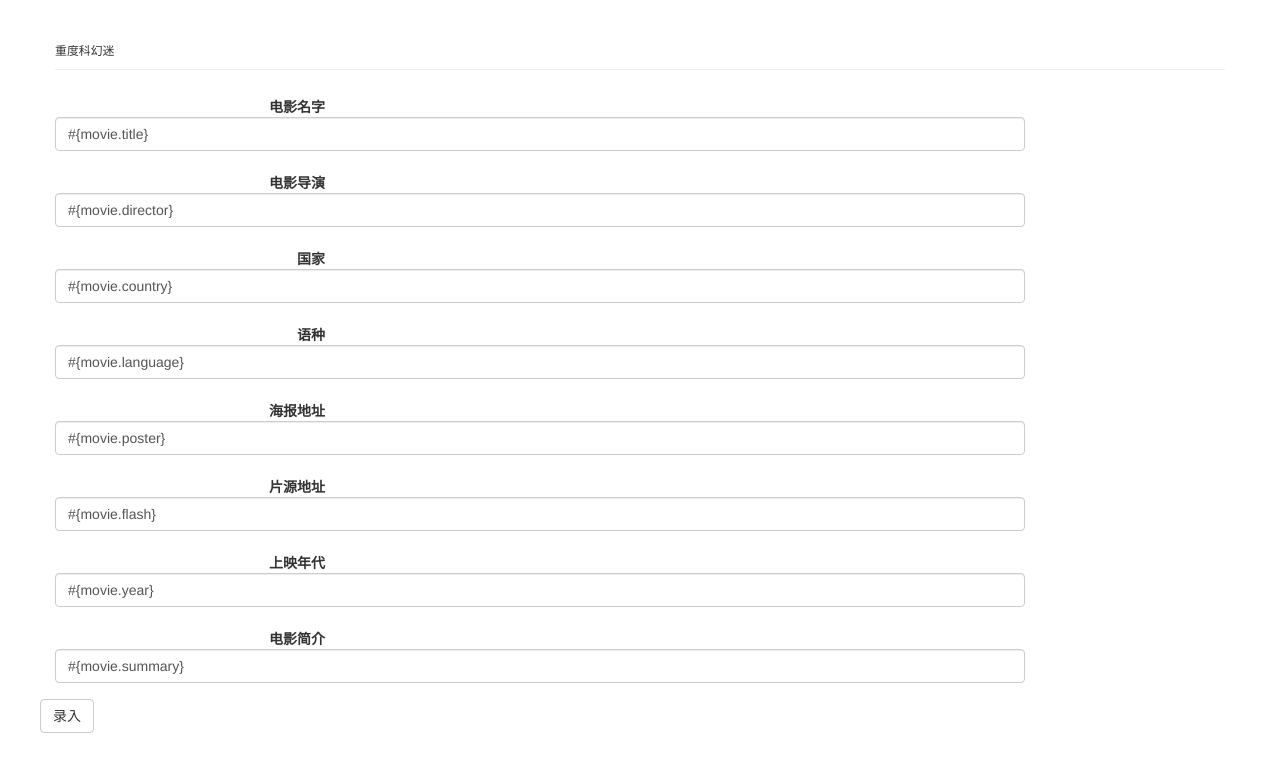
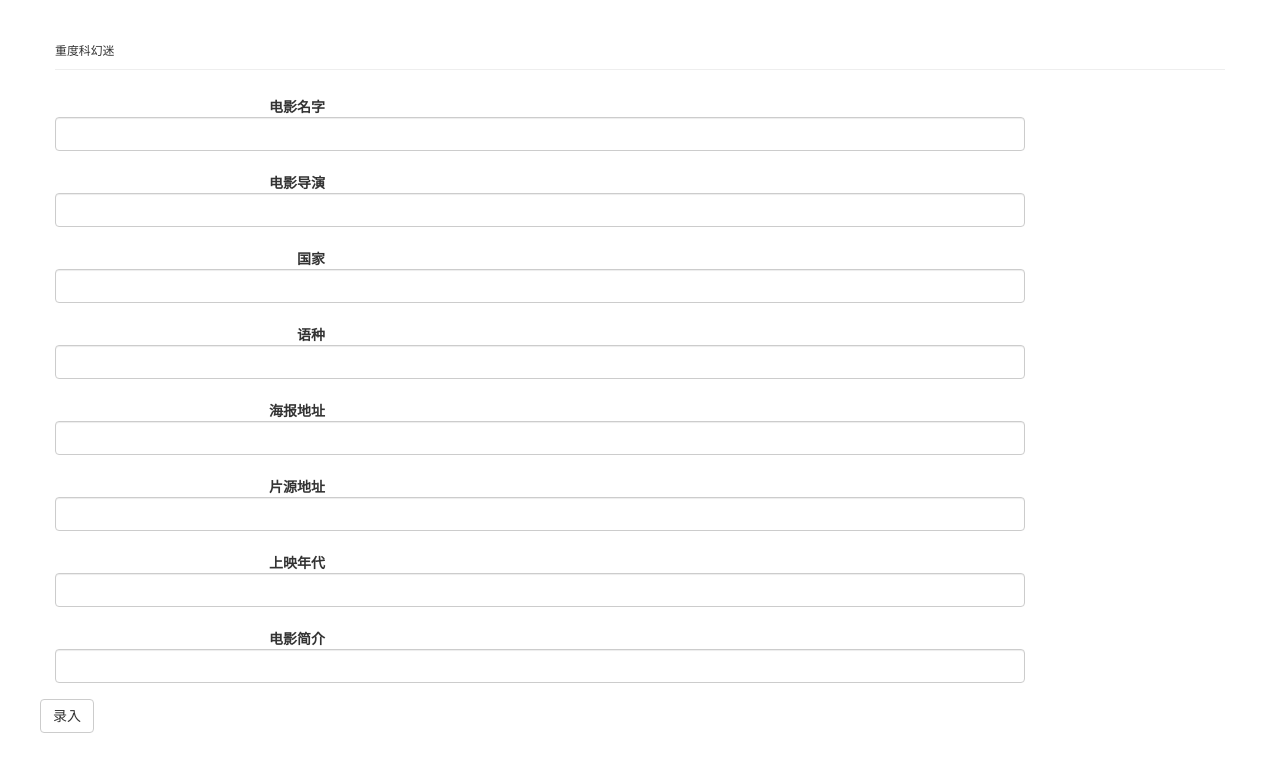
Before and after one commit to xxb0216/Imooc, a Node server app: template views/pages/admin.pug in a window 1280 px wide. Shown: the top 772 px of the page. Run offline with Node 20, Linux system fonts and the light colour scheme; the template is opened without the code that fills it: most values are stand-ins (such as "Sample title", 1, 10 or a date in 2020).

Commit message:
修改属性#item._id
修改在 Pug / Jade 的旧版本中的此种
a(href="/#{url}") Link
这种语法 已经不再被支持！

```diff
--- a/views/pages/admin.pug
+++ b/views/pages/admin.pug
@@ -7,35 +7,35 @@
 				.form-group
 					label.col-sm-3.control-label(for="inputTitle") 电影名字
 					.col-sm-10
-						input#inputTitle.form-control(type="text", name="movie[title]", value="#{movie.title}")
+						input#inputTitle.form-control(type="text", name="movie[title]", value=movie.title)
 				.form-group
 					label.col-sm-3.control-label(for="inputDirector") 电影导演
 					.col-sm-10
-						input#inputDirector.form-control(type="text", name="movie[director]", value="#{movie.director}")
+						input#inputDirector.form-control(type="text", name="movie[director]", value=movie.director)
 				.form-group
 					label.col-sm-3.control-label(for="inputCountry") 国家
 					.col-sm-10
-						input#inputCountry.form-control(type="text", name="movie[country]", value="#{movie.country}")
+						input#inputCountry.form-control(type="text", name="movie[country]", value=movie.country)
 				.form-group
 					label.col-sm-3.control-label(for="inputLanguage") 语种
 					.col-sm-10
-						input#inputLanguage.form-control(type="text", name="movie[language]", value="#{movie.language}")
+						input#inputLanguage.form-control(type="text", name="movie[language]", value=movie.language)
 				.form-group
 					label.col-sm-3.control-label(for="inputPoster") 海报地址
 					.col-sm-10
-						input#inputPoster.form-control(type="text", name="movie[poster]", value="#{movie.poster}")
+						input#inputPoster.form-control(type="text", name="movie[poster]", value=movie.poster)
 				.form-group
 					label.col-sm-3.control-label(for="inputFlash") 片源地址
 					.col-sm-10
-						input#inputFlash.form-control(type="text", name="movie[flash]", value="#{movie.flash}")
+						input#inputFlash.form-control(type="text", name="movie[flash]", value=movie.flash)
 				.form-group
 					label.col-sm-3.control-label(for="inputYear") 上映年代
 					.col-sm-10
-						input#inputYear.form-control(type="text", name="movie[year]", value="#{movie.year}")
+						input#inputYear.form-control(type="text", name="movie[year]", value=movie.year)
 				.form-group
 					label.col-sm-3.control-label(for="inputSummary") 电影简介
 					.col-sm-10
-						input#inputSummary.form-control(type="text", name="movie[summary]", value="#{movie.summary}")
+						input#inputSummary.form-control(type="text", name="movie[summary]", value=movie.summary)
 				.form-group
 					.col-sm-offset-2.col-sm-10
 					button.btn.btn-default(type="submit") 录入
--- a/views/pages/detail.pug
+++ b/views/pages/detail.pug
@@ -4,7 +4,7 @@
 	.container
 		.row
 			.col-md-7
-				embed(src="#{movie.flash}", allowFullScreen="true", quality="high", width="720", height="600", align="middle", type="application/x-shockwave-flash")
+				embed(src=movie.flash, allowFullScreen="true", quality="high", width="720", height="600", align="middle", type="application/x-shockwave-flash")
 			.col-md-5
 				dl.dl-horizontal
 					dt 电影名字
--- a/views/pages/index.pug
+++ b/views/pages/index.pug
@@ -6,8 +6,8 @@
 			each item in movies
 				.col-md-2
 					.thumbnail
-						a(href="/movie/#{item._id}")
-							img(src="http://#{item.poster}", alt="#{item.title}")
+						a(href="/movie/"+item._id)
+							img(src=item.poster, alt=item.title)
 						.caption
 							h3 #{item.title}
-							p: a.btn.btn-primary(href="/movie/#{item._id}", role="button") 观看
+							p: a.btn.btn-primary(href="/movie/"+item._id, role="button") 观看
```
Also changed, not shown: views/pages/list.pug (+4 -4 lines).
